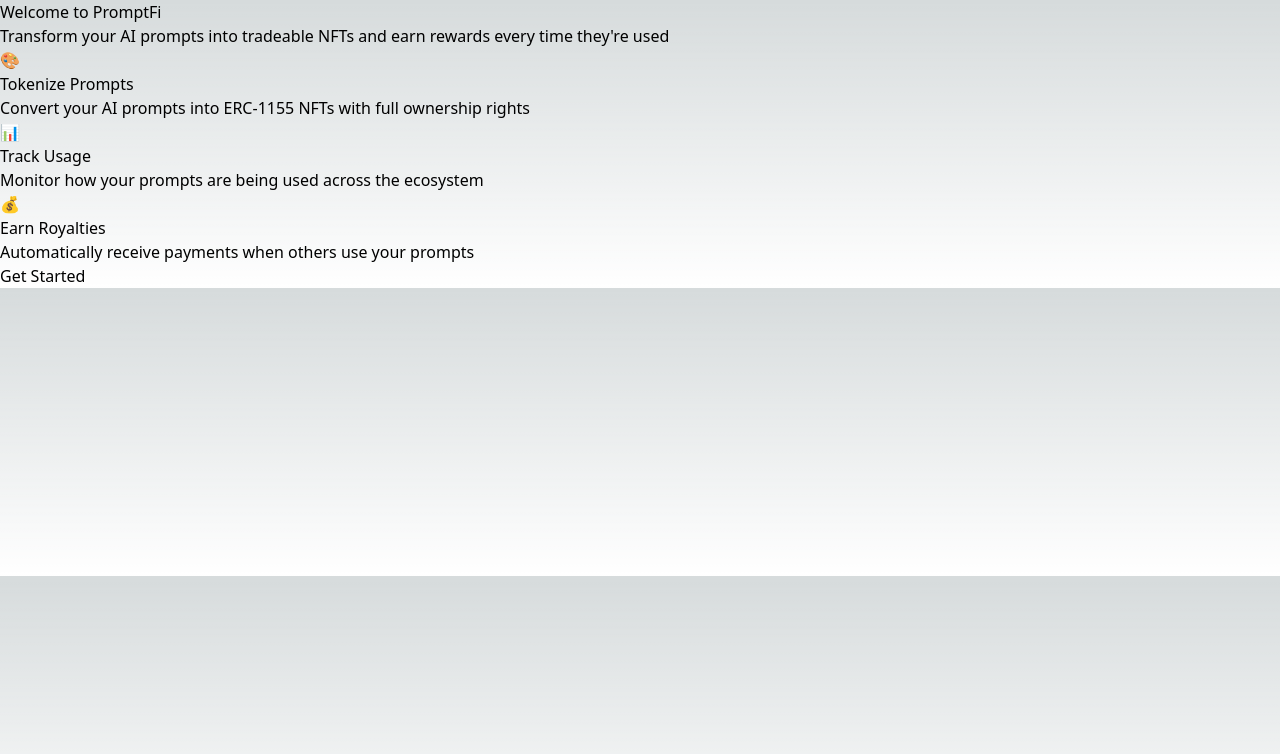
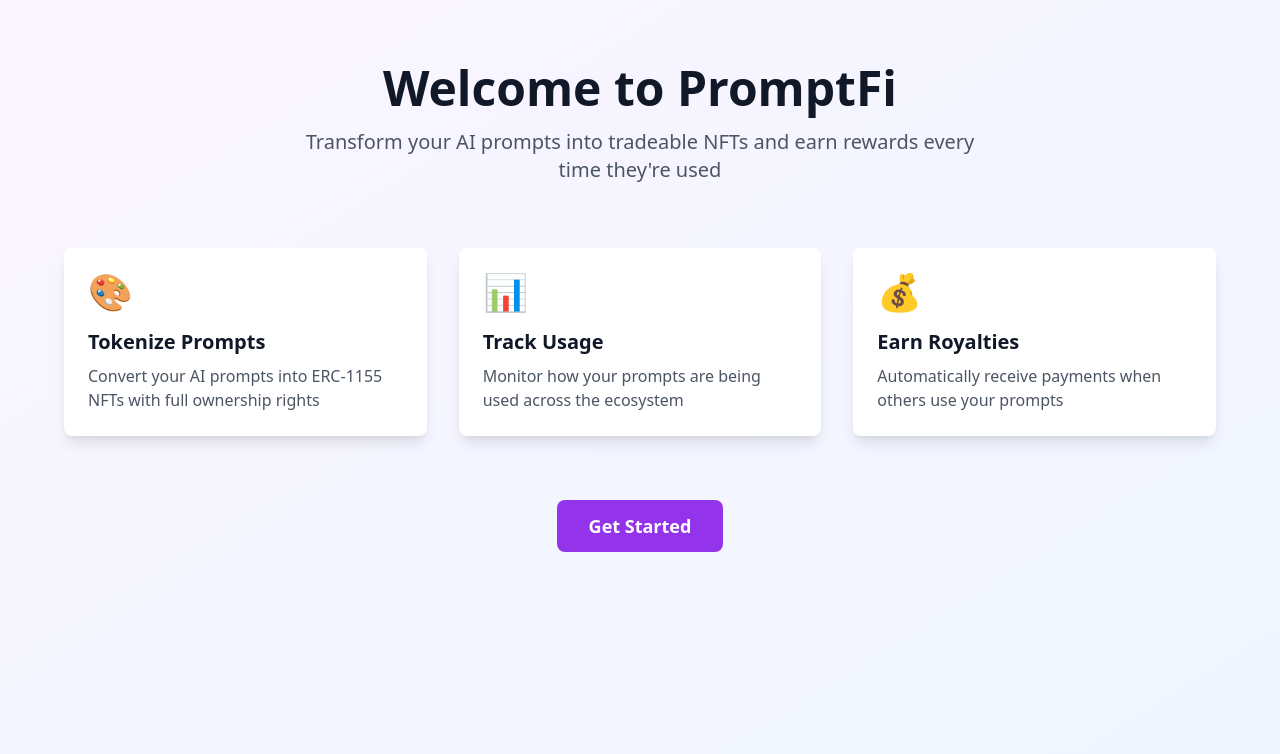
Before and after one commit to mdsohan56gh/PromptFi, a Next.js app in the folder frontend/: page / in a window 1280 px wide. Shown: the top 754 px of the page. Built offline with nearby package versions, Linux system fonts and the light colour scheme.

Commit message:
feat: add Tailwind CSS and ESLint configuration

```diff
--- /dev/null
+++ b/frontend/postcss.config.js
@@ -0,0 +1,6 @@
+module.exports = {
+  plugins: {
+    tailwindcss: {},
+    autoprefixer: {},
+  },
+};
--- /dev/null
+++ b/frontend/tailwind.config.js
@@ -0,0 +1,27 @@
+/** @type {import('tailwindcss').Config} */
+module.exports = {
+  content: [
+    './src/pages/**/*.{js,ts,jsx,tsx,mdx}',
+    './src/components/**/*.{js,ts,jsx,tsx,mdx}',
+    './src/app/**/*.{js,ts,jsx,tsx,mdx}',
+  ],
+  theme: {
+    extend: {
+      colors: {
+        primary: {
+          50: '#f5f3ff',
+          100: '#ede9fe',
+          200: '#ddd6fe',
+          300: '#c4b5fd',
+          400: '#a78bfa',
+          500: '#8b5cf6',
+          600: '#7c3aed',
+          700: '#6d28d9',
+          800: '#5b21b6',
+          900: '#4c1d95',
+        },
+      },
+    },
+  },
+  plugins: [],
+};
```
Also changed, not shown: frontend/.eslintrc.json (added).
